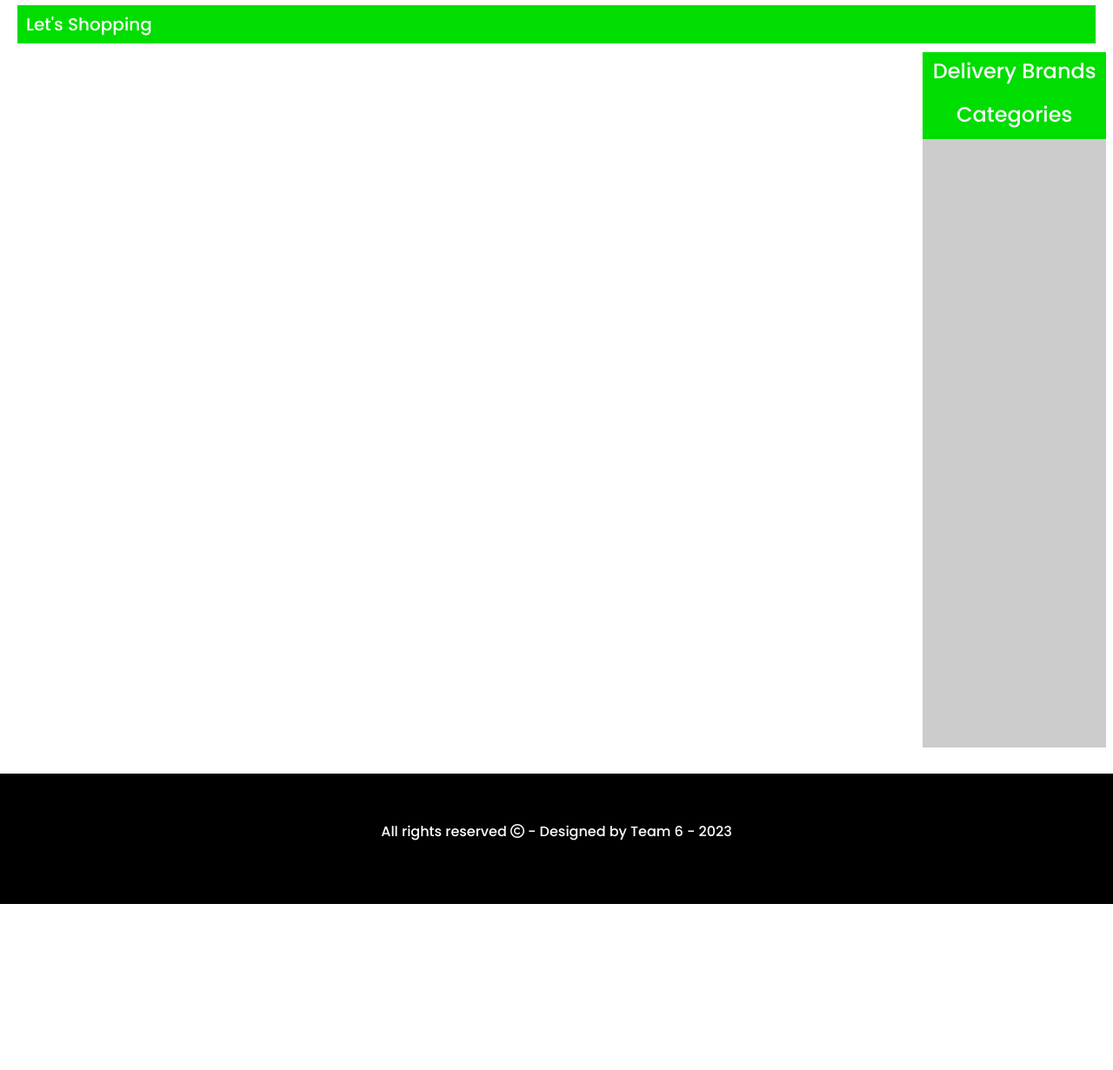
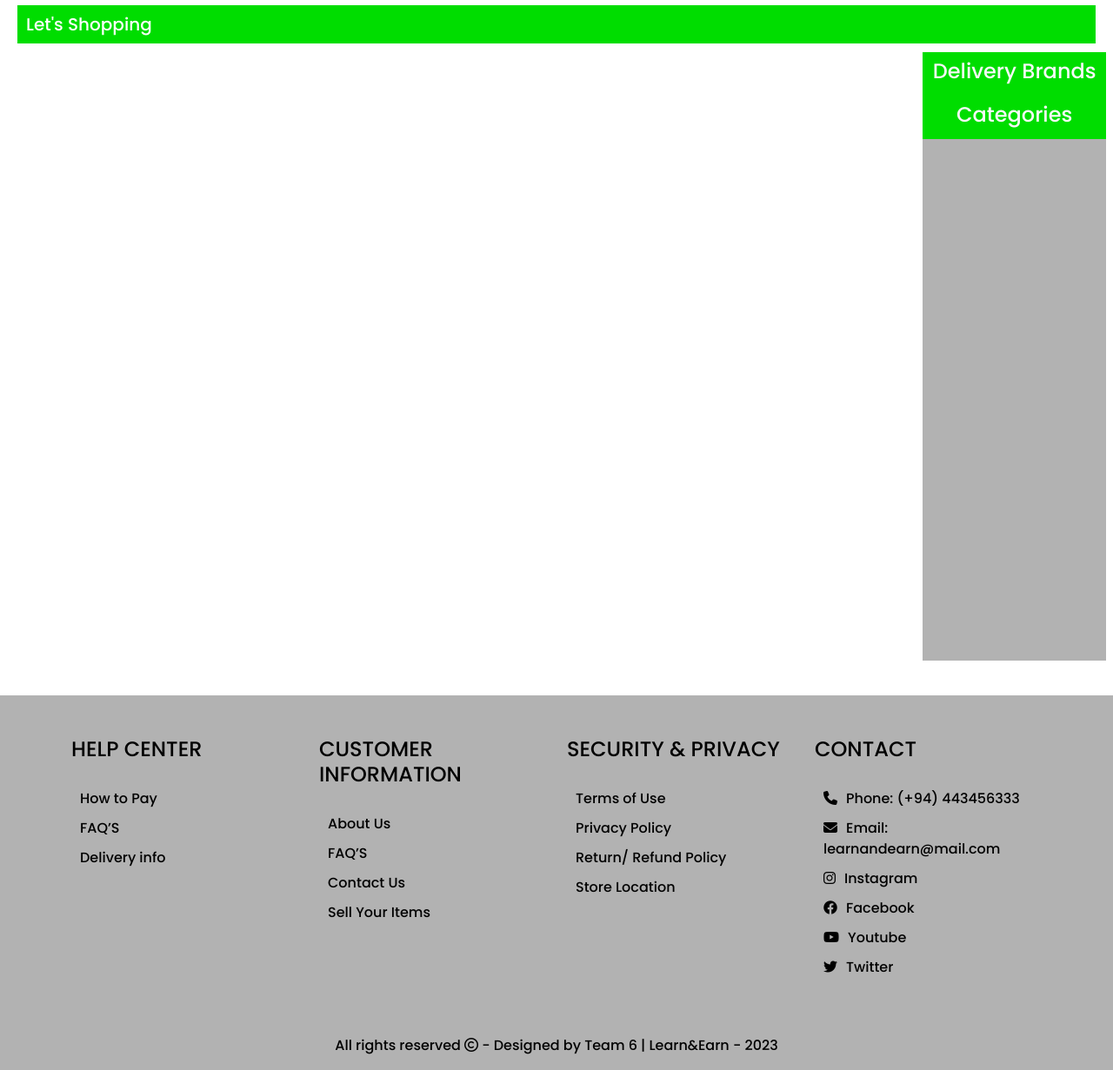
Before and after one commit to Tharindu-Lakmal/Learn-and-Earn, a PHP site: page /index.php in a window 1280 px wide. Shown: the part 571-1802 px from the top of the page at 87% size. Before the commit the page ends 1611 px from the top, so only its background shows below. Run offline with PHP 8.4, Linux system fonts and the light colour scheme; data that the repository does not hold is empty.

Commit message:
All the things added

```diff
--- a/all_products.php
+++ b/all_products.php
@@ -29,6 +29,7 @@
 
     <!-- CSS link -->
     <link rel="stylesheet" href="css/index.css">
+    <link rel="stylesheet" href="css\footer.css">
 
 </head>
 <body>
--- a/cart.php
+++ b/cart.php
@@ -29,6 +29,7 @@
 
     <!-- CSS link -->
     <link rel="stylesheet" href="css/cart.css">
+    <link rel="stylesheet" href="css\footer.css">
 
 </head>
 <body>
--- a/checkout.php
+++ b/checkout.php
@@ -29,6 +29,7 @@
 
     <!-- CSS link -->
     <link rel="stylesheet" href="css/product_details.css">
+    <link rel="stylesheet" href="css\footer.css">
 
 </head>
 <body>
--- /dev/null
+++ b/css/footer.css
@@ -0,0 +1,30 @@
+/* footer start*/
+.footer{
+    width: 100%;
+    height: auto;
+    background-color: rgba(0, 0, 0, 0.3);
+    margin-top: 40px;
+}
+.footer-h h4{
+    margin-bottom: 30px;
+    color: black;
+}
+.footer-h ul{
+    list-style: none;
+    padding-left: 10px;
+}
+.footer-h ul li{
+    margin-bottom: 10px;
+}
+.footer-h ul li a{
+    text-decoration: none;
+    color: rgb(0, 0, 0);
+}
+.footer-h ul li a:hover{
+    text-decoration:underline;
+    color: rgb(0, 0, 0);
+}
+.contact ul li a{
+    margin-left: 10px;
+}
+/* footer end */
--- a/css/index.css
+++ b/css/index.css
@@ -214,8 +214,8 @@ body {
 
 /* side nav */
 .side-nav{
-    background-color: rgba(0, 0, 0, 0.2);
-    height: 800px;
+    background-color: rgba(0, 0, 0, 0.3);
+    height: 700px;
 }
 .dbrands-h{
     background-color: #00dd00;
--- a/functions/common_function.php
+++ b/functions/common_function.php
@@ -12,7 +12,7 @@ function getproducts() {
     if(!isset($_GET['category'])) {
         if(!isset($_GET['brand'])) {
 
-            $select_query = "Select * from products order by rand() limit 0,5"; //limit 0,5
+            $select_query = "Select * from products order by rand() limit 0,6"; //limit 0,5
             $result_query = mysqli_query($con, $select_query);
             // $row = mysqli_fetch_assoc($result_query);
             // echo $row['product_title'];
@@ -260,7 +260,7 @@ function get_all_products() {
                             <p class='card-text'>$product_description</p>
                             <p class='card-text'>Price: $product_price/-</p>
                              <a href='index.php?add_to_cart= $product_id' class='btn btn-p'>Add to cart</a>
-                            <a href='index.php' class='btn-v '>Go Home</a>
+                            <a href='index.php' class='btn-v '>View more</a>
                         </div>
                     </div>
                 </div>";
@@ -455,7 +455,52 @@ function get_user_order_details() {
 
 function footer() {
     echo "<div class='footer'>
-        <p>All rights reserved <i class='fa-regular fa-copyright' style='color: #fffff;'></i> - Designed by Team 6 - 2023</p>
-    </div>";
+    <div class='container pt-5'>
+        <div class='row' style='margin-bottom: 50px;'>
+            <div class='col-md-3 help-center footer-h'>
+                <h4>HELP CENTER</h4>
+                <ul class='footer-ul'>
+                    <li><a href='#'>How to Pay</a></li>
+                    <li><a href='#'>FAQ’S</a></li>
+                    <li><a href='#'>Delivery info</a></li>
+                </ul>
+            </div>
+            <div class='col-md-3 customer-info footer-h'>
+                <h4>CUSTOMER INFORMATION</h4>
+                <ul class='footer-ul'>
+                    <li><a href='#'>About Us</a></li>
+                    <li><a href='#'>FAQ’S</a></li>
+                    <li><a href='#'>Contact Us</a></li>
+                    <li><a href='#'>Sell Your Items</a></li>
+                </ul>
+            </div>
+            <div class='col-md-3 security footer-h'>
+                <h4>SECURITY & PRIVACY</h4>
+                <ul class='footer-ul'>
+                    <li><a href='#'>Terms of Use</a></li>
+                    <li><a href='#'>Privacy Policy</a></li>
+                    <li><a href='#'>Return/ Refund Policy</a></li>
+                    <li><a href='#'>Store Location</a></li>
+                </ul>
+            </div>
+            <div class='col-md-3 contact footer-h'>
+                <h4>CONTACT</h4>
+                <ul class='footer-ul'>
+                    <li><i class='fa-solid fa-phone' style='color: #000000;'></i><a href='#'>Phone: (+94) 443456333</a></li>
+                    <li><i class='fa-solid fa-envelope' style='color: #000000;'></i><a href='#'>Email: learnandearn@mail.com</a></li>
+                    <li><i class='fa-brands fa-instagram' style='color: #000000;'></i><a href='#'>Instagram</a></li>
+                    <li><i class='fa-brands fa-facebook' style='color: #000000;'></i><a href='#'>Facebook</a></li>
+                    <li><i class='fa-brands fa-youtube' style='color: #000000;'></i><a href='#'>Youtube</a></li>
+                    <li><i class='fa-brands fa-twitter' style='color: #000000;'></i><a href='#'>Twitter</a></li>
+                </ul>
+            </div>
+        </div>
+
+        <div class='row text-center'>
+            <p style='color: black'>All rights reserved <i class='fa-regular fa-copyright' style='color: #000000;'></i> - Designed by Team 6 | Learn&Earn - 2023</p>
+        </div>
+    </div>
+    </div>
+    ";
 }
 ?>
--- a/index.php
+++ b/index.php
@@ -29,6 +29,7 @@
 
     <!-- CSS link -->
     <link rel="stylesheet" href="css/index.css">
+    <link rel="stylesheet" href="css\footer.css">
 
 </head>
 <style>
--- a/insert_product.php
+++ b/insert_product.php
@@ -252,9 +252,7 @@
     <!-- End Insert products form -->
 
 
-    <?php
-        footer();
-    ?>
+
 
     <!-- Bootstrap JS link -->
     <script src="https://cdn.jsdelivr.net/npm/bootstrap@5.3.0/dist/js/bootstrap.bundle.min.js"
--- a/product_details.php
+++ b/product_details.php
@@ -29,6 +29,7 @@
 
     <!-- CSS link -->
     <link rel="stylesheet" href="css/product_details.css">
+    <link rel="stylesheet" href="css\footer.css">
 
 </head>
 <body>
--- a/profile.php
+++ b/profile.php
@@ -29,6 +29,7 @@
 
     <!-- CSS link -->
     <link rel="stylesheet" href="css/profile.css">
+    <link rel="stylesheet" href="css\footer.css">
 
 </head>
 <style>
```
Also changed, not shown: search_product.php (+28 -7 lines), user_images/1.jpg (added).
